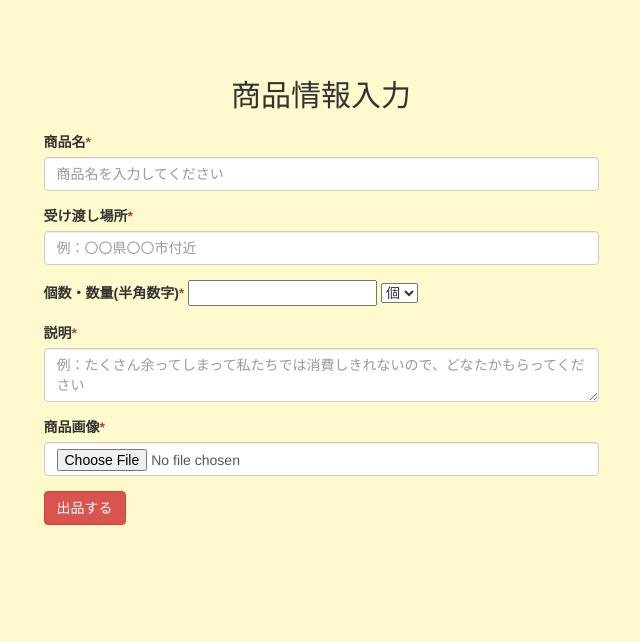
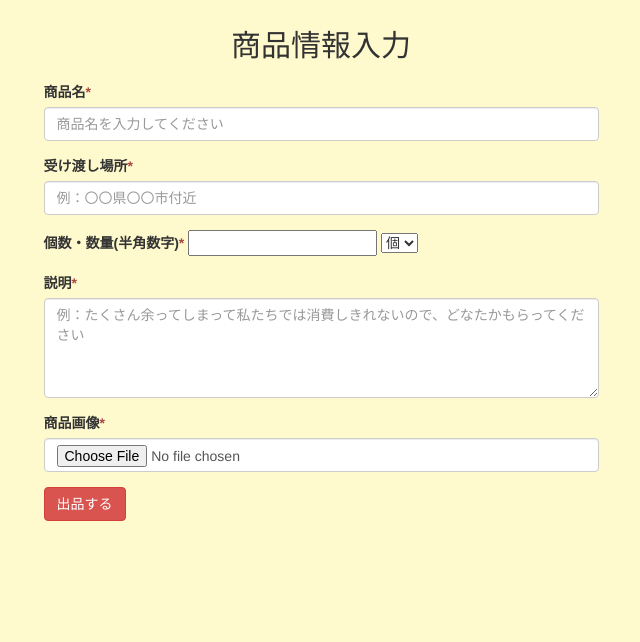
Before and after one commit to yukiyohure/meguriyasai, a PHP site: page /sell.php in a window 1280 px wide. Shown: the part 51-693 px from the top of the page, without its empty margins (319-959 px from the left). Run offline with PHP 8.4, Linux system fonts and the light colour scheme; some libraries are stand-ins or nearby versions.

Commit message:
margin-topの微調整

```diff
--- a/assets/css/sell.css
+++ b/assets/css/sell.css
@@ -13,10 +13,16 @@ body{
 }
 
 .title{
-	margin-top:110px;
+	margin-top:60px;
 }
 
 .box{
 	margin-top:20px;
 	margin-bottom:60px;
 }
+
+textarea {
+    resize: vertical;
+    max-height: 500px;
+    min-height: 100px;
+}
```
